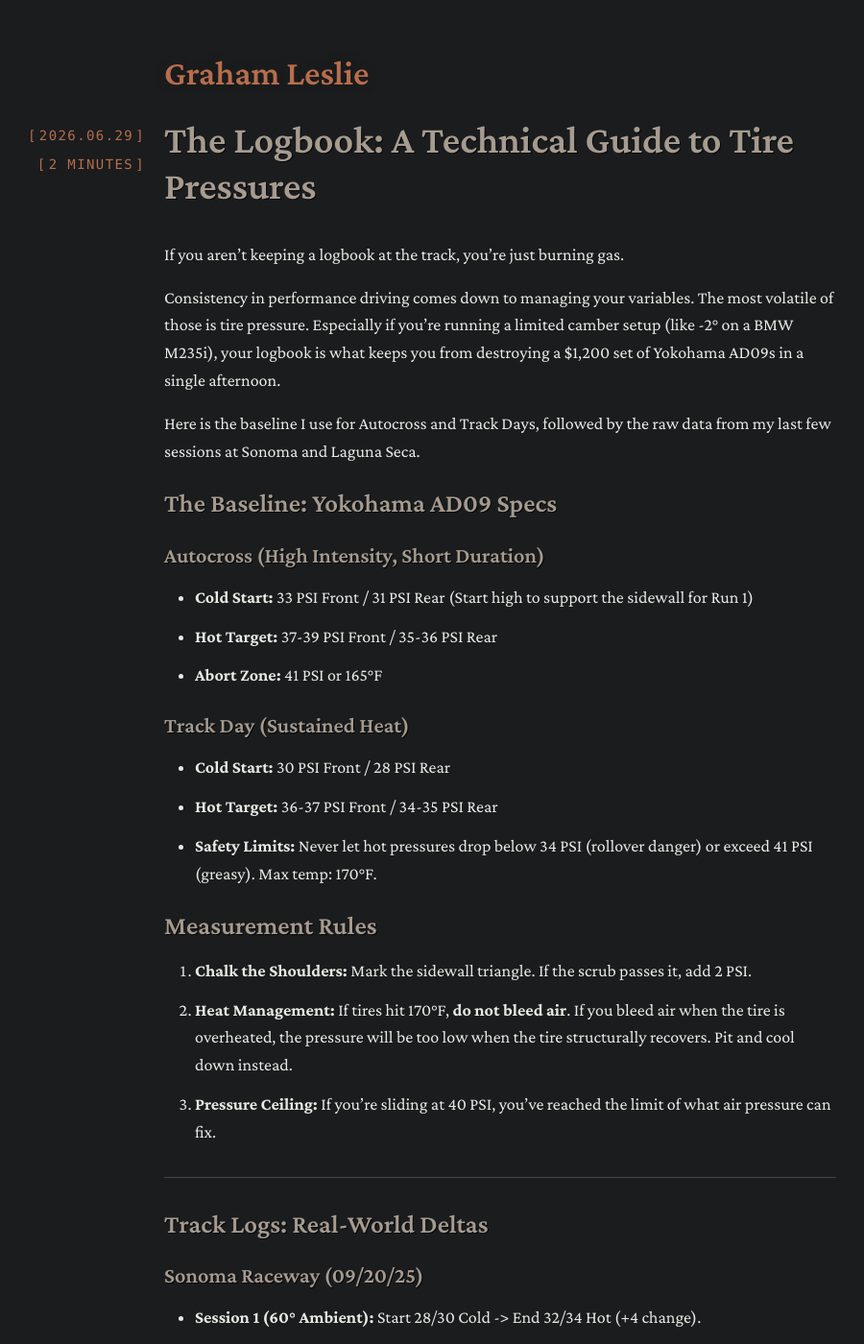
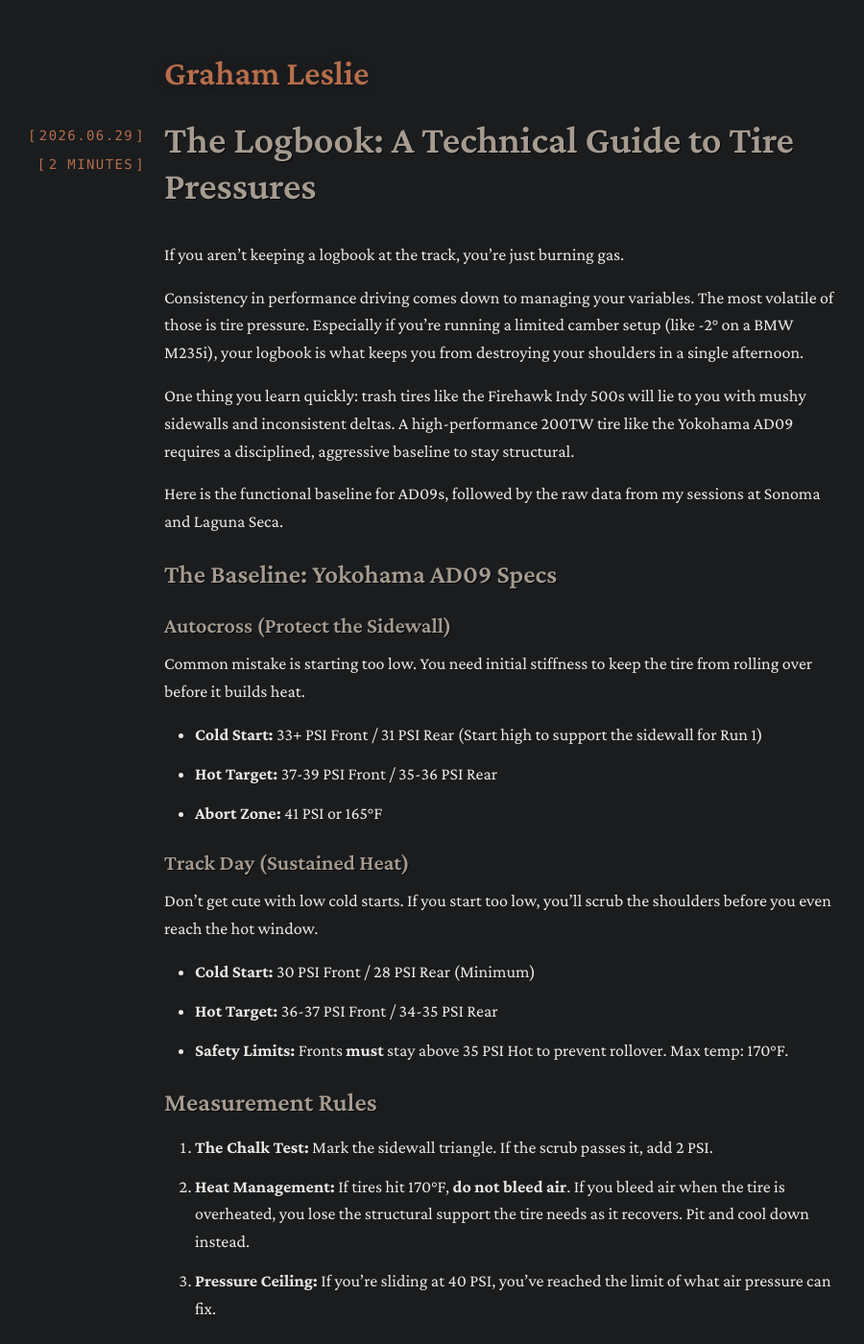
Before and after one commit to grahamleslie/grahamleslie.github.io, a Jekyll site: the page built from _posts/2026-06-29-track-day-checklist.md, in a window 1280 px wide and 1400 px high. Shown: the whole window at 96% size, without its empty margins (119-1019 px from the left). Built offline with Jekyll 4.4.1, drawn with Linux system fonts in a browser that asks for light colours; nearby versions of some CDN libraries; some web fonts are replaced; some of the changed text lies outside the part shown.

Commit message:
Update tire pressure specs: higher cold starts and call out Indy 500s

```diff
--- a/_posts/2026-06-29-track-day-checklist.md
+++ b/_posts/2026-06-29-track-day-checklist.md
@@ -8,25 +8,29 @@ tags: [BMW M235i, Yokohama AD09, Sonoma Raceway, Laguna Seca, Track Day]
 
 If you aren't keeping a logbook at the track, you're just burning gas.
 
-Consistency in performance driving comes down to managing your variables. The most volatile of those is tire pressure. Especially if you’re running a limited camber setup (like -2° on a BMW M235i), your logbook is what keeps you from destroying a $1,200 set of Yokohama AD09s in a single afternoon.
+Consistency in performance driving comes down to managing your variables. The most volatile of those is tire pressure. Especially if you’re running a limited camber setup (like -2° on a BMW M235i), your logbook is what keeps you from destroying your shoulders in a single afternoon.
 
-Here is the baseline I use for Autocross and Track Days, followed by the raw data from my last few sessions at Sonoma and Laguna Seca.
+One thing you learn quickly: trash tires like the Firehawk Indy 500s will lie to you with mushy sidewalls and inconsistent deltas. A high-performance 200TW tire like the Yokohama AD09 requires a disciplined, aggressive baseline to stay structural.
+
+Here is the functional baseline for AD09s, followed by the raw data from my sessions at Sonoma and Laguna Seca.
 
 ### The Baseline: Yokohama AD09 Specs
 
-#### Autocross (High Intensity, Short Duration)
-*   **Cold Start:** 33 PSI Front / 31 PSI Rear (Start high to support the sidewall for Run 1)
+#### Autocross (Protect the Sidewall)
+Common mistake is starting too low. You need initial stiffness to keep the tire from rolling over before it builds heat.
+*   **Cold Start:** 33+ PSI Front / 31 PSI Rear (Start high to support the sidewall for Run 1)
 *   **Hot Target:** 37-39 PSI Front / 35-36 PSI Rear
 *   **Abort Zone:** 41 PSI or 165°F
 
 #### Track Day (Sustained Heat)
-*   **Cold Start:** 30 PSI Front / 28 PSI Rear
+Don't get cute with low cold starts. If you start too low, you'll scrub the shoulders before you even reach the hot window.
+*   **Cold Start:** 30 PSI Front / 28 PSI Rear (Minimum)
 *   **Hot Target:** 36-37 PSI Front / 34-35 PSI Rear
-*   **Safety Limits:** Never let hot pressures drop below 34 PSI (rollover danger) or exceed 41 PSI (greasy). Max temp: 170°F.
+*   **Safety Limits:** Fronts **must** stay above 35 PSI Hot to prevent rollover. Max temp: 170°F.
 
 ### Measurement Rules
-1.  **Chalk the Shoulders:** Mark the sidewall triangle. If the scrub passes it, add 2 PSI.
-2.  **Heat Management:** If tires hit 170°F, **do not bleed air**. If you bleed air when the tire is overheated, the pressure will be too low when the tire structurally recovers. Pit and cool down instead.
+1.  **The Chalk Test:** Mark the sidewall triangle. If the scrub passes it, add 2 PSI.
+2.  **Heat Management:** If tires hit 170°F, **do not bleed air**. If you bleed air when the tire is overheated, you lose the structural support the tire needs as it recovers. Pit and cool down instead.
 3.  **Pressure Ceiling:** If you're sliding at 40 PSI, you've reached the limit of what air pressure can fix.
 
 ---
@@ -34,20 +38,16 @@ Here is the baseline I use for Autocross and Track Days, followed by the raw dat
 ### Track Logs: Real-World Deltas
 
 #### Sonoma Raceway (09/20/25)
-*   **Session 1 (60° Ambient):** Start 28/30 Cold -> End 32/34 Hot (+4 change).
-*   **Session 3 (70° Ambient):** Reset to 32/34 -> Hit 37/37 Hot. Bleed -2/-2 to stay in the window.
-*   **Note:** Next time, start 29/31 to give the sidewalls more initial stiffness for the transitions.
+*   **Session 1 (60° Ambient):** Start 29/31 or higher for initial stiffness.
+*   **Session 3 (70° Ambient):** Ambient rose to 70°. Hit 37/37 Hot. Bleed -2/-2 to stay in the window.
+*   **Note:** If the front starts to feel mushy, you've bled too much.
 
 #### Laguna Seca (12/01/24)
-*   **Session 4 (66° Ambient):** Start 27/28 Cold -> End 34-36 Hot.
-*   **Problem:** Temps hit 170°F (Target is 125-150°F).
-*   **Correction:** Avoid scrubbing in the corkscrew; alternate hot/cool laps to manage thermal load.
-
-#### Laguna Seca (03/16/25)
-*   **Session 1 (51° Ambient):** Start 27/30 Cold -> End 33/37 Hot (+6/+7).
-*   **Session 2 (56° Ambient):** Bleed -1/-2. High-speed right-handers are punishing the left side.
+*   **Session 4 (66° Ambient):** Finally hit 34-36 Hot.
+*   **Observation:** Temps hit 170°F. The window for these tires is 125-150°F.
+*   **Correction:** Need to alternate hot/cool laps. Constant scrubbing in the corkscrew is killing the RHS (which consistently runs 2° hotter).
 
 ### Why This Matters
-The scratch pad doesn't have to be pretty. It just has to be accurate. When you look back at these logs before your next event, you aren't guessing at your starting pressures—you're looking at the data.
+The scratch pad doesn't have to be pretty. It just has to be accurate. When you look back at these logs before your next event, you aren't guessing—you're looking at the data that saved your sidewalls.
 
 **Simple, but Significant.**
```
